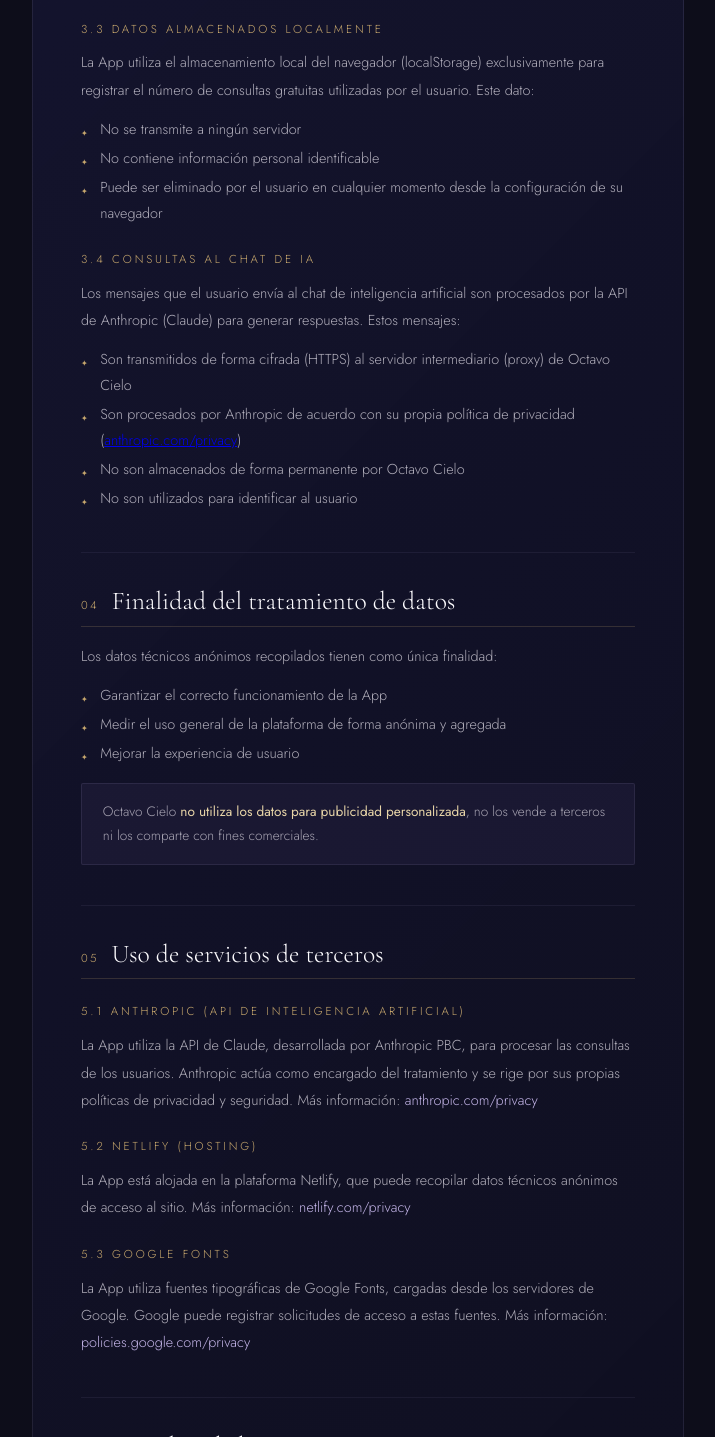
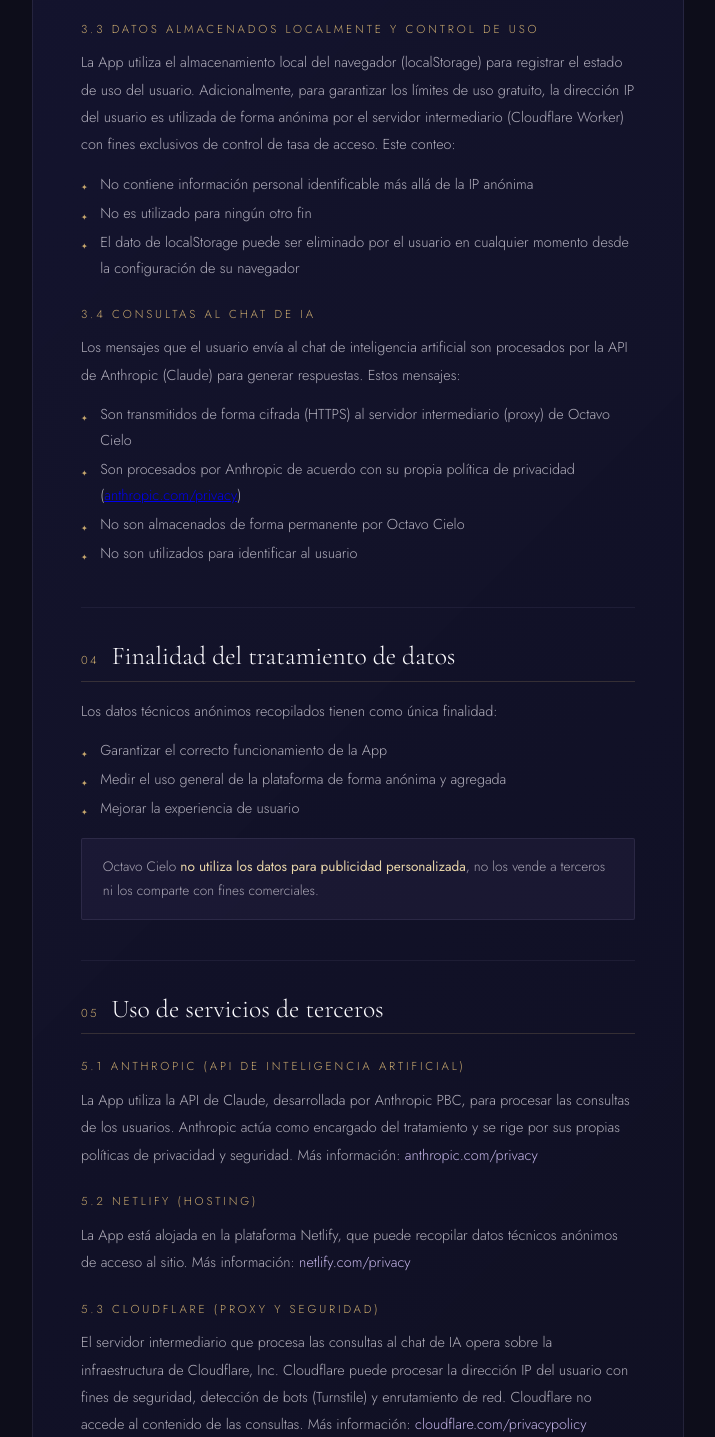
Before and after one commit to octavocielook-lang/octavo-cielo, a website: page privacidad.html in a window 1280 px wide. Shown: the part 1363-2800 px from the top of the page, without its empty margins (282-997 px from the left). Drawn offline with nearby package versions, Linux system fonts and the light colour scheme.

Commit message:
Update privacidad.html

```diff
--- a/privacidad.html
+++ b/privacidad.html
@@ -83,7 +83,7 @@ footer{border-top:1px solid rgba(196,181,232,.1);padding:3rem 4rem;display:flex;
     <span class="page-eyebrow">✦ Legal</span>
     <h1 class="page-title">Política de <em>Privacidad</em></h1>
     <p class="page-subtitle">Aplicación de Astrología Electiva IA</p>
-    <span class="page-updated">Última actualización: mayo de 2026</span>
+    <span class="page-updated">Última actualización: julio de 2026</span>
   </div>
 
   <div class="policy-card">
@@ -126,12 +126,12 @@ footer{border-top:1px solid rgba(196,181,232,.1);padding:3rem 4rem;display:flex;
         <li>Dirección IP (de forma anónima y agregada)</li>
       </ul>
 
-      <p class="policy-h2">3.3 Datos almacenados localmente</p>
-      <p class="policy-p">La App utiliza el almacenamiento local del navegador (localStorage) exclusivamente para registrar el número de consultas gratuitas utilizadas por el usuario. Este dato:</p>
+      <p class="policy-h2">3.3 Datos almacenados localmente y control de uso</p>
+      <p class="policy-p">La App utiliza el almacenamiento local del navegador (localStorage) para registrar el estado de uso del usuario. Adicionalmente, para garantizar los límites de uso gratuito, la dirección IP del usuario es utilizada de forma anónima por el servidor intermediario (Cloudflare Worker) con fines exclusivos de control de tasa de acceso. Este conteo:</p>
       <ul class="policy-list">
-        <li>No se transmite a ningún servidor</li>
-        <li>No contiene información personal identificable</li>
-        <li>Puede ser eliminado por el usuario en cualquier momento desde la configuración de su navegador</li>
+        <li>No contiene información personal identificable más allá de la IP anónima</li>
+        <li>No es utilizado para ningún otro fin</li>
+        <li>El dato de localStorage puede ser eliminado por el usuario en cualquier momento desde la configuración de su navegador</li>
       </ul>
 
       <p class="policy-h2">3.4 Consultas al chat de IA</p>
@@ -172,7 +172,16 @@ footer{border-top:1px solid rgba(196,181,232,.1);padding:3rem 4rem;display:flex;
       <p class="policy-h2">5.2 Netlify (hosting)</p>
       <p class="policy-p">La App está alojada en la plataforma Netlify, que puede recopilar datos técnicos anónimos de acceso al sitio. Más información: <a href="https://netlify.com/privacy" target="_blank">netlify.com/privacy</a></p>
 
-      <p class="policy-h2">5.3 Google Fonts</p>
+      <p class="policy-h2">5.3 Cloudflare (proxy y seguridad)</p>
+      <p class="policy-p">El servidor intermediario que procesa las consultas al chat de IA opera sobre la infraestructura de Cloudflare, Inc. Cloudflare puede procesar la dirección IP del usuario con fines de seguridad, detección de bots (Turnstile) y enrutamiento de red. Cloudflare no accede al contenido de las consultas. Más información: <a href="https://www.cloudflare.com/privacypolicy/" target="_blank">cloudflare.com/privacypolicy</a></p>
+
+      <p class="policy-h2">5.4 Google Forms, Google Calendar y Google Meet</p>
+      <p class="policy-p">Para la reserva y prestación de los servicios de consultoría astrológica (carta natal, tránsitos, sinastría, entre otros), Octavo Cielo utiliza herramientas de Google LLC: Google Forms para la recopilación de datos de intake (nombre, email, fecha, hora y lugar de nacimiento), Google Calendar Appointment Scheduling para la gestión de turnos y Google Meet para la realización de las sesiones online. Los datos recopilados mediante estos formularios son tratados por Google de acuerdo con su política de privacidad (<a href="https://policies.google.com/privacy" target="_blank">policies.google.com/privacy</a>) y son utilizados por Octavo Cielo exclusivamente para la preparación y prestación del servicio contratado. No son compartidos con terceros ni utilizados con fines comerciales.</p>
+
+      <p class="policy-h2">5.5 Mercado Pago</p>
+      <p class="policy-p">Las suscripciones al servicio El Oráculo se gestionan a través de Mercado Pago (MercadoLibre S.R.L.). Al suscribirse, el usuario es redirigido a la plataforma de Mercado Pago, que procesa los datos de pago y los datos personales asociados (nombre y correo electrónico) conforme a su propia política de privacidad. Octavo Cielo recibe únicamente notificación de la aprobación del pago y el correo electrónico del suscriptor, para el envío del código de acceso. Más información: <a href="https://www.mercadopago.com.ar/privacidad" target="_blank">mercadopago.com.ar/privacidad</a></p>
+
+      <p class="policy-h2">5.6 Google Fonts</p>
       <p class="policy-p">La App utiliza fuentes tipográficas de Google Fonts, cargadas desde los servidores de Google. Google puede registrar solicitudes de acceso a estas fuentes. Más información: <a href="https://policies.google.com/privacy" target="_blank">policies.google.com/privacy</a></p>
     </div>
 
```
